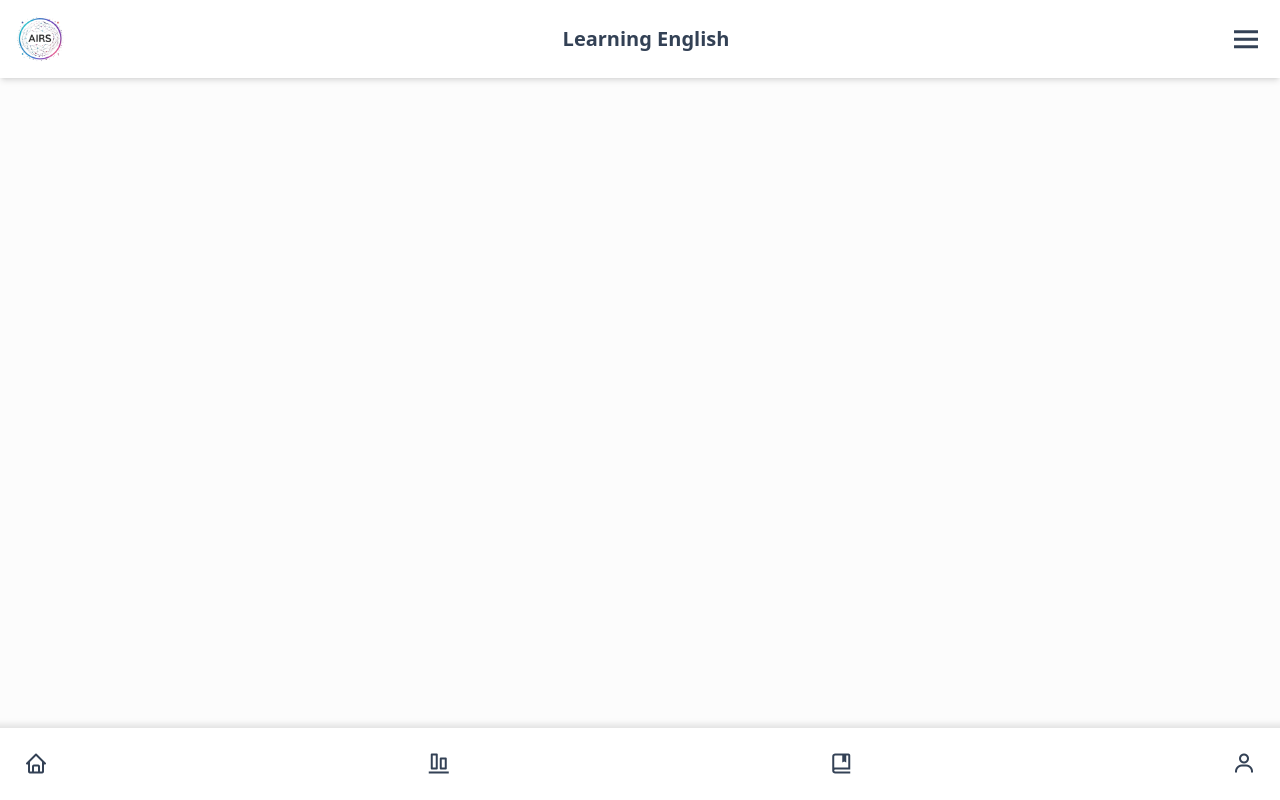
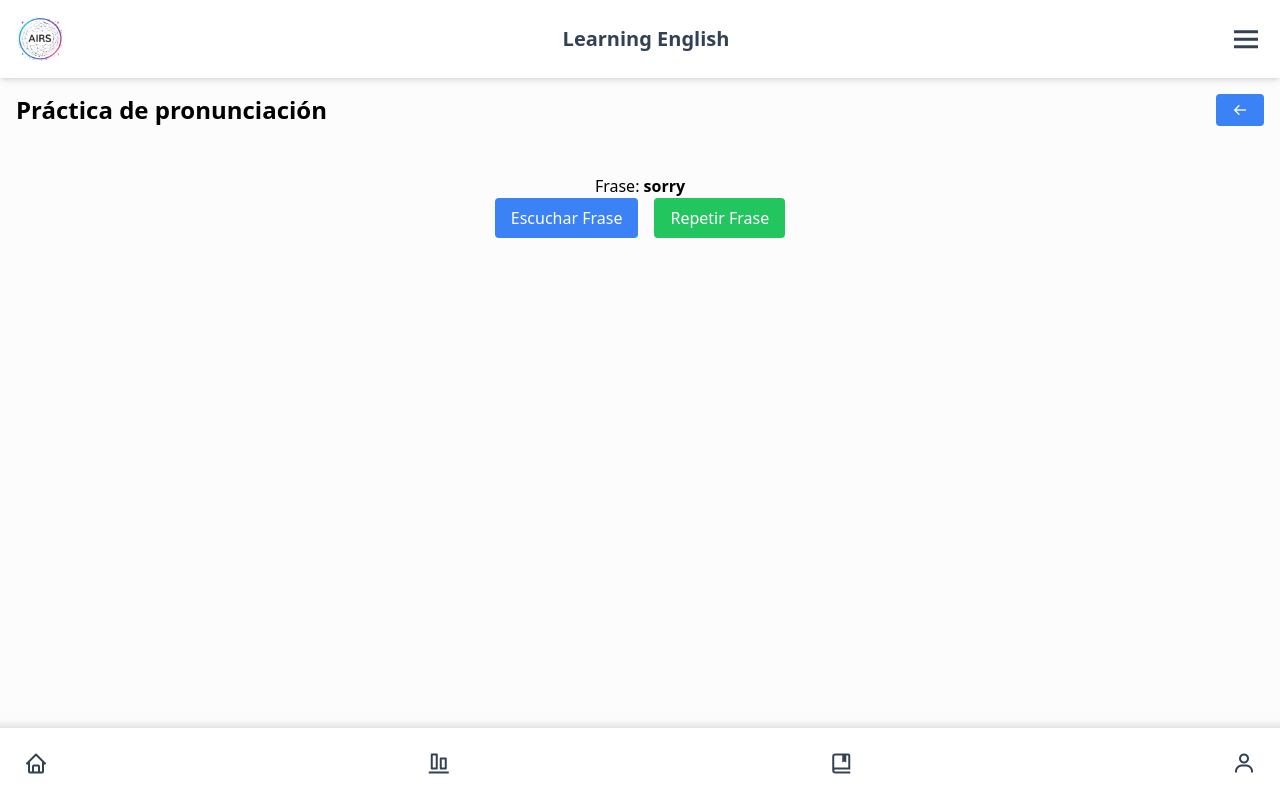
Before and after one commit to jhonatanm255/learning-english, a React (Vite) app: page /voice in a window 1280 px wide. Built offline with nearby package versions, Linux system fonts and the light colour scheme; no server answers.

Commit message:
componente de voice pronunciacion

```diff
--- a/index.html
+++ b/index.html
@@ -2,10 +2,10 @@
 <html lang="en">
   <head>
     <meta charset="UTF-8" />
-    <link rel="icon" type="image/svg+xml" href="/vite.svg" />
+    <link rel="icon" type="image/svg+xml" href="./src/assets/logo-ingles-light.png" />
     <meta name="viewport" content="width=device-width, initial-scale=1.0" />
+    <script src="https://cdnjs.cloudflare.com/ajax/libs/annyang/2.6.1/annyang.min.js"></script>
     <link href="https://unpkg.com/boxicons@2.1.4/css/boxicons.min.css" rel="stylesheet">
-    <link rel="shortcut icon" href="./src/assets/logo-ingles-light.png" type="image/x-icon">
     <title>Learning English</title>
   </head>
   <body>
--- a/src/App.jsx
+++ b/src/App.jsx
@@ -4,6 +4,9 @@ import Bar from "./components/Bar";
 import Session from "./components/session";
 import GooglePage from "./components/googlePage";
 import EmailPage from "./components/emailPage";
+import Main from "./components/main";
+import Chatbot from "./components/Chatbot";
+import VoicePractice from "./components/VoicePractice";
 import { BrowserRouter as Router, Routes, Route } from "react-router-dom";
 
 function App() {
@@ -13,12 +16,18 @@ function App() {
         {/* BARRA DE NAVEGACION SUPERIOR */}
         <Navbar />
 
-        {/* INICIO DE SESION*/}
+        {/* INICIO DE SESION */}
         <div className="flex-grow">
           <Routes>
             <Route path="/login" element={<Session />} />
             <Route path="/google" element={<GooglePage />} />
             <Route path="/email" element={<EmailPage />} />
+            {/* RUTA PARA EL MAIN */}
+            <Route path="/" element={<Main />} />
+            {/* RUTA PARA EL CHATBOT */}
+            <Route path="/chatbot" element={<Chatbot />} />{" "}
+            {/* RUTA PARA PRACTICA DE PRONUNCIACION */}
+            <Route path="/voice" element={<VoicePractice />} />{" "}
           </Routes>
         </div>
 
--- /dev/null
+++ b/src/components/VoicePractice.jsx
@@ -0,0 +1,122 @@
+import React, { useState } from "react";
+import BackButton from "./backbutton";
+
+/*LISTA DE PALABRAS PARA PRACTICAR
+AQUI CONSIDERO LA OPCION DE GENERAR LAS PALABRAS CON IA EN LA NUBE Y CONSUMIRLAS MEDINTE API
+O CREAR UN JSON CON MUCHAS PALABRAS Y GENERAR UNA FUNCION QUE LAS MUESTRE ALEATORIAMENTE*/
+const words = [
+  "hello",
+  "how are you",
+  "good morning",
+  "good night",
+  "thank you",
+  "please",
+  "sorry",
+  "yes",
+  "no",
+  "goodbye",
+];
+
+// OBTENER UNA PALABRA ALEATORIA
+const getRandomWord = () => {
+  const randomIndex = Math.floor(Math.random() * words.length);
+  return words[randomIndex];
+};
+
+function VoicePractice() {
+  const [currentWord, setCurrentWord] = useState(getRandomWord());
+  const [userSpeech, setUserSpeech] = useState("");
+  const [feedback, setFeedback] = useState("");
+
+  // REPRODUCIR FRASE
+  const speakText = (text) => {
+    const utterance = new SpeechSynthesisUtterance(text);
+    speechSynthesis.speak(utterance);
+  };
+
+  // RECONOCIMIENTO DE VOZ
+  const startRecognition = (callback) => {
+    const SpeechRecognition =
+      window.SpeechRecognition || window.webkitSpeechRecognition;
+    if (!SpeechRecognition) {
+      alert("Tu navegador no soporta reconocimiento de voz.");
+      return;
+    }
+
+    const recognition = new SpeechRecognition();
+    recognition.onresult = (event) => {
+      const transcript = event.results[0][0].transcript;
+      callback(transcript);
+    };
+
+    recognition.onerror = (event) => {
+      alert("Hubo un error en el reconocimiento de voz: " + event.error);
+    };
+
+    recognition.start();
+  };
+
+  const handleSpeak = () => {
+    speakText(currentWord);
+  };
+
+  const handleRecognition = () => {
+    startRecognition((result) => {
+      setUserSpeech(result);
+
+      const normalizedResult = result.trim().toLowerCase();
+      const normalizedPhrase = currentWord.trim().toLowerCase();
+
+      // DEPURACION (PARA ELIMINAR)
+      console.log("Frase original:", normalizedPhrase);
+      console.log("Frase del usuario:", normalizedResult);
+
+      if (normalizedResult === normalizedPhrase) {
+        setFeedback("¡Correcto!");
+        setCurrentWord(getRandomWord());
+      } else {
+        setFeedback("Inténtalo de nuevo.");
+      }
+    });
+  };
+
+  return (
+    <div className="text-center">
+      <div className="flex justify-between px-4 py-4">
+        <h2 className="text-2xl font-bold mb-4">Práctica de pronunciación</h2>
+        <BackButton />
+      </div>
+      <p className="mt-4">
+        Frase: <strong>{currentWord}</strong>
+      </p>
+      <button
+        onClick={handleSpeak}
+        className="bg-blue-500 hover:bg-blue-700 text-white py-2 px-4 rounded"
+      >
+        Escuchar Frase
+      </button>
+      <button
+        onClick={handleRecognition}
+        className="bg-green-500 hover:bg-green-700 text-white py-2 px-4 rounded ml-4"
+      >
+        Repetir Frase
+      </button>
+      {userSpeech && (
+        <p className="mt-4">
+          Tú dijiste: <strong>{userSpeech}</strong>
+        </p>
+      )}
+      {feedback && (
+        <p
+          className={`mt-4 ${
+            feedback === "¡Correcto!" ? "text-green-500" : "text-red-500"
+          }`}
+        >
+          {feedback}
+        </p>
+      )}
+    </div>
+  );
+}
+
+export default VoicePractice;
--- /dev/null
+++ b/src/components/backbutton.jsx
@@ -0,0 +1,17 @@
+import React from "react";
+import { useNavigate } from "react-router-dom";
+
+function BackButton() {
+  const navigate = useNavigate();
+
+  return (
+    <button
+      onClick={() => navigate(-1)}
+      className="bg-blue-500 flex items-center hover:bg-blue-700 text-white font-bold mb-4 py-2 px-4 rounded"
+    >
+      <i class="bx bx-arrow-back"></i>
+    </button>
+  );
+}
+
+export default BackButton;
--- a/src/components/bar.jsx
+++ b/src/components/bar.jsx
@@ -29,7 +29,7 @@ function Bar() {
           <i className="hover:bg-gray-300 p-1 px-2 rounded text-2xl text-slate-700 bx bx-book-bookmark"></i>
         </li>
         <li>
-          {/* Muestra la imagen de perfil si está disponible, si no, muestra el ícono de usuario */}
+          {/* IMAGEN DE PERFIL DE LA SESION O ICONO DE USER */}
           {profilePicture ? (
             <img
               className="w-8 h-8 rounded-full ml-2"
--- a/src/components/emailPage.jsx
+++ b/src/components/emailPage.jsx
@@ -1,8 +1,8 @@
 import { useNavigate } from "react-router-dom";
 import { auth } from "./firebaseConfig";
 import { signOut } from "firebase/auth";
-import Chatbot from "./Chatbot";
 import { useState } from "react";
+import Main from "./main";
 
 function EmailPage() {
   const navigate = useNavigate();
@@ -25,8 +25,7 @@ function EmailPage() {
 
   return (
     <div className="text-center">
-      <Chatbot />
-
+      <Main />
       {error && <p className="text-red-500 mt-2">{error}</p>}{" "}
       {/* AQUI SE MUESTRA EL MENSAJE DE ERROR */}
     </div>
--- a/src/components/firebaseConfig.js
+++ b/src/components/firebaseConfig.js
@@ -1,7 +1,7 @@
 
 import { initializeApp } from "firebase/app";
 import { getAuth } from "firebase/auth";
-import { getStorage } from "firebase/storage"; // Importar getStorage
+import { getStorage } from "firebase/storage";
 
 // Configuración de Firebase
 const firebaseConfig = {
--- a/src/components/googlePage.jsx
+++ b/src/components/googlePage.jsx
@@ -1,8 +1,8 @@
 import { useNavigate } from "react-router-dom";
 import { auth } from "./firebaseConfig";
 import { signOut } from "firebase/auth";
-import Chatbot from "./Chatbot";
 import { useState } from "react";
+import Main from "./main";
 
 function GooglePage() {
   const navigate = useNavigate();
@@ -13,7 +13,7 @@ function GooglePage() {
     setLoading(true);
     try {
       await signOut(auth);
-      navigate("/"); // Redirigir a la página de inicio de sesión
+      navigate("/");
     } catch (err) {
       setError("Error al cerrar sesión. Intenta nuevamente.");
     } finally {
@@ -23,7 +23,7 @@ function GooglePage() {
 
   return (
     <div className="flex flex-col items-center">
-      <Chatbot />
+      <Main />
 
       {error && <p className="text-red-500 mt-2">{error}</p>}
     </div>
--- /dev/null
+++ b/src/components/main.jsx
@@ -0,0 +1,51 @@
+import React from "react";
+import { Link } from "react-router-dom";
+
+function Main() {
+  return (
+    <>
+      <h2 className="mt-8 text-2xl font-bold text-gray-900 lg:mt-16">
+        Herramientas de aprendizaje
+      </h2>
+      <div className="grid grid-cols-1 w-full gap-4 pt-8 lg:flex lg:pt-16 lg:px-8">
+        {/* CHATBOT */}
+        <Link className="w-full" to="/chatbot">
+          <div className="bg-blue-50 flex shadow-md items-center w-full h-32 p-4 cursor-pointer rounded-md">
+            <i className="text-blue-400 text-5xl flex justify-center py-8 bx bxs-bot"></i>
+            <p className="text-slate-800 font-semibold text-center text-lg ml-8">
+              Chatea con el bot de Gemini
+            </p>
+          </div>
+        </Link>
+
+        {/* VOICE PRACTICE */}
+        <Link className="w-full" to="/voice">
+          {" "}
+          <div className="bg-green-50 flex shadow-md items-center w-full h-32 p-4 cursor-pointer rounded-md">
+            <i className="text-green-400 text-6xl flex justify-center py-6 bx bxs-user-voice"></i>
+            <p className="text-slate-800 font-semibold text-center ml-8 text-lg">
+              Practica la Pronunciación
+            </p>
+          </div>
+        </Link>
+
+        {/* OTROS ELEMENTOS */}
+        <div className="bg-yellow-50 flex shadow-md items-center w-full h-32 p-4 cursor-pointer rounded-md">
+          <i className="text-yellow-400 text-5xl flex justify-center py-8 bx bxs-bot"></i>
+          <p className="text-slate-800 font-semibold text-center ml-8 text-lg">
+            ...
+          </p>
+        </div>
+
+        <div className="bg-red-50 flex shadow-md items-center w-full h-32 p-4 cursor-pointer rounded-md">
+          <i className="text-red-400 text-5xl flex justify-center py-8 bx bxs-bot"></i>
+          <p className="text-slate-800 font-semibold text-center ml-8 text-lg">
+            ...
+          </p>
+        </div>
+      </div>
+    </>
+  );
+}
+
+export default Main;
--- a/src/components/navbar.jsx
+++ b/src/components/navbar.jsx
@@ -44,7 +44,7 @@ function Navbar() {
 
       {/* DROPDOWN MENU */}
       <div
-        className={`absolute z-40 w-screen bg-blue-50 transition-transform duration-300 ease-in-out transform ${
+        className={`absolute z-40 w-screen bg-blue-50 transition-transform duration-300 ease-in-out transform shadow-md ${
           isMenuOpen ? "translate-y-20" : "-translate-y-[150%]"
         }`}
       >
```
Also changed, not shown: src/components/Chatbot.jsx (+7 -5 lines).
